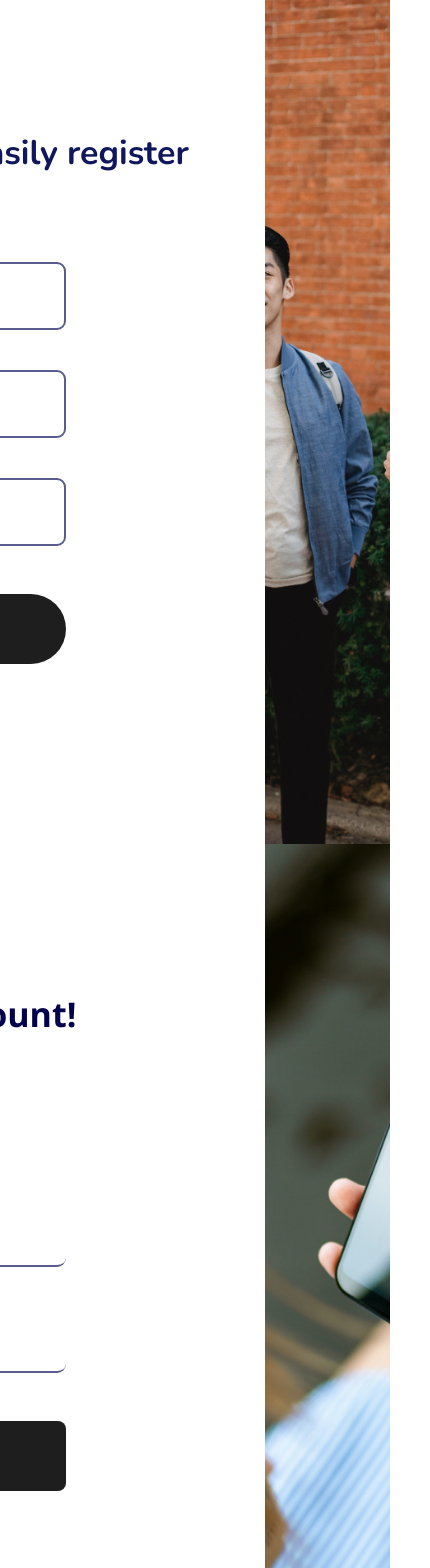
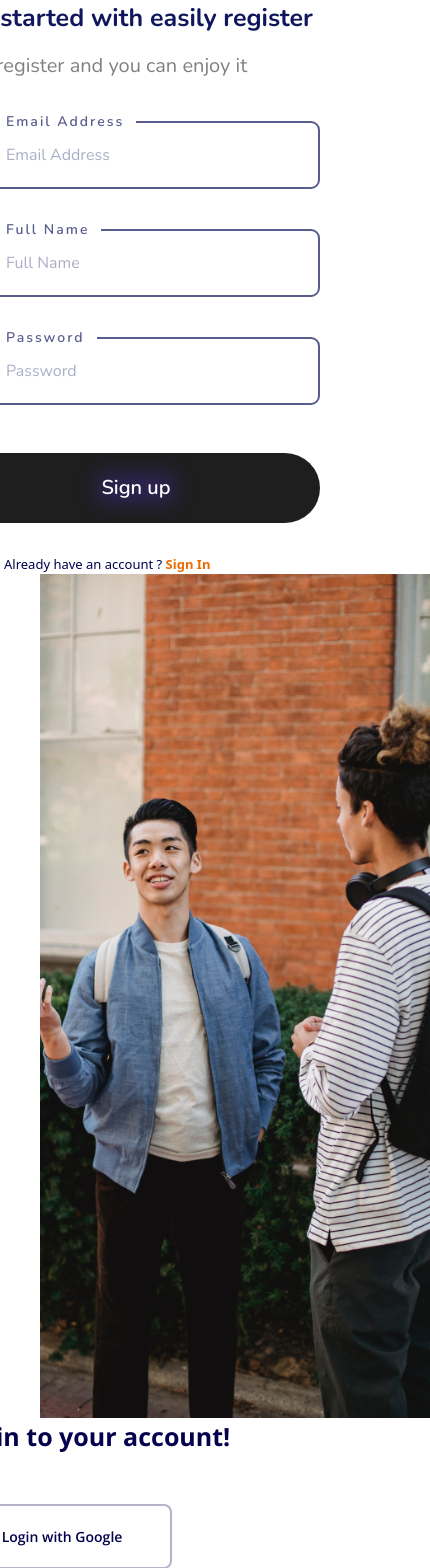
Before and after one commit to ashrafshahin/craftsman, a React (Vite) app: page / in a window 390 px wide. Shown: the top 1568 px of the page, 430 px wide, since content can reach past the window. Built offline with nearby package versions, Linux system fonts and the light colour scheme.

Commit message:
responsive design for mobile

```diff
--- a/src/components/pages/Login.jsx
+++ b/src/components/pages/Login.jsx
@@ -7,11 +7,11 @@ import { FcGoogle } from "react-icons/fc";
 const Login = () => {
   return (
     <div>
-      <div className='flex justify-between items-center'>
-        <div className='w-1/2 flex justify-end mr-[70px]  '>
+      <div className='md:flex md:justify-between items-center'>
+        <div className='md:w-1/2 flex justify-end mr-[70px]  '>
           <div>
             <div>
-              <h3 className='w-[497px] font-bold font-third text-[34px] text-[#03014C] '>Login to your account!</h3>
+              <h3 className='md:w-[497px] font-bold font-third text-[25px] md:text-[34px] text-[#03014C] '>Login to your account!</h3>
 
 
             </div>
@@ -44,8 +44,8 @@ const Login = () => {
           </div>
 
         </div>
-        <div className='w-1/2'>
-          <img className='w-full h-screen object-cover' src={login} alt="" />
+        <div className='md:w-1/2'>
+          <img className='w-100 md:w-full h-screen object-cover ml-10 md:ml-0' src={login} alt="" />
         </div>
       </div>
     </div>
--- a/src/components/pages/Registration.jsx
+++ b/src/components/pages/Registration.jsx
@@ -38,11 +38,11 @@ const Registration = () => {
 
   return (
     <div>
-          <div className='flex justify-between items-center'>
-            <div className='w-1/2 flex justify-end mr-[70px]  '>
+          <div className='md:flex md:justify-between items-center'>
+            <div className='md:w-1/2 flex justify-end mr-[70px]  '>
               <div>
                 <div>
-                  <h3 className='w-[497px] font-bold font-second text-[34px] text-[#11175D] '>Get started with easily register</h3>
+                  <h3 className='md:w-[497px] font-bold font-second text-[25px] md:text-[34px] text-[#11175D] '>Get started with easily register</h3>
                   <p className='text-[#808080] font-second text-[20px] mt-[13px] '>Free register and you can enjoy it</p>
                 </div>
                 <div className='relative w-[368px] text-[#11175D] mt-10 '>
@@ -78,8 +78,8 @@ const Registration = () => {
               </div>
 
             </div>
-            <div className='w-1/2'>
-              <img className='w-full h-screen object-cover' src={registration} alt="" />
+            <div className='md:w-1/2'>
+          <img className='w-100 md:w-full h-screen object-cover ml-10 md:ml-0' src={registration} alt="" />
             </div>
           </div>
         </div>
```
